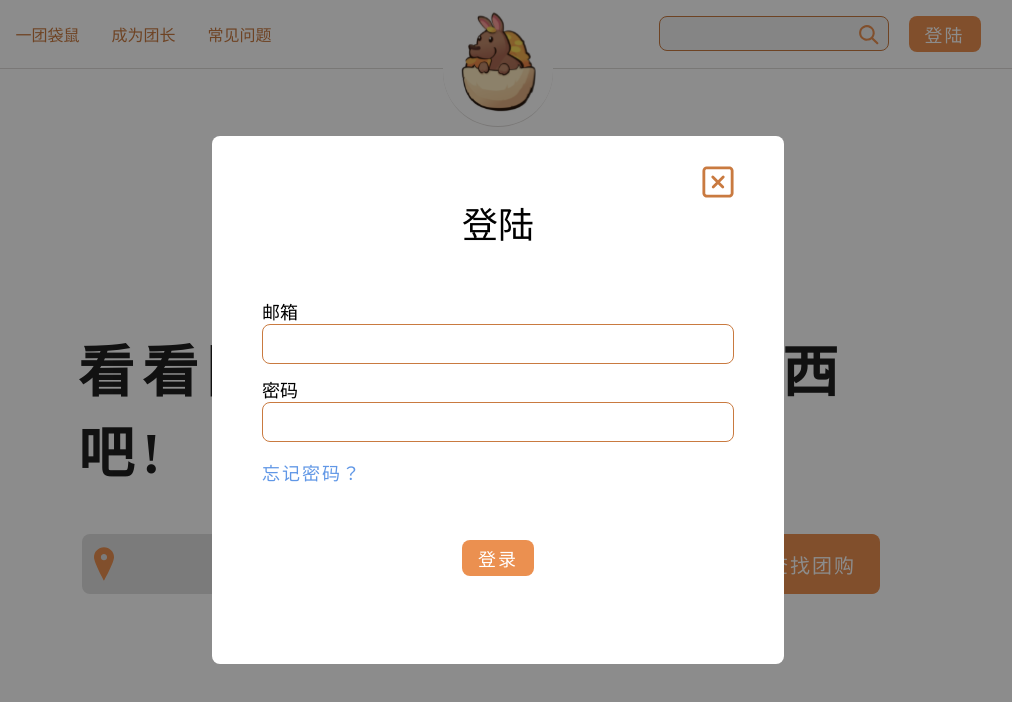
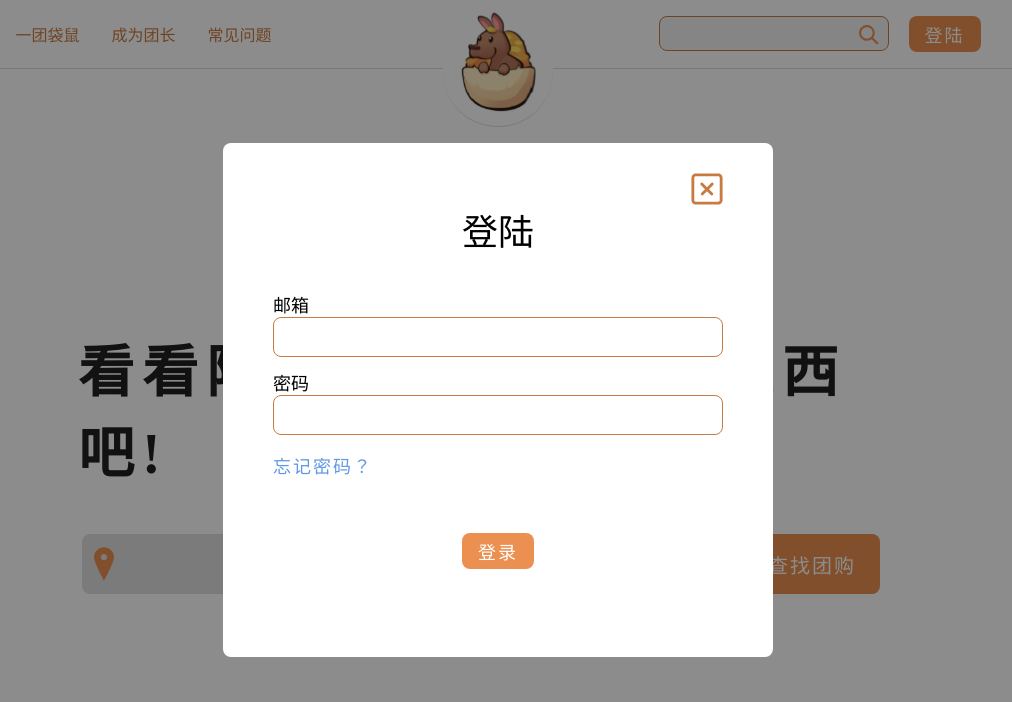
Before and after one commit to tinghuang-dev/1tds, a Next.js app: page / in a window 1280 px wide. Both pictures are taken after a click on the button "登陆". Shown: the top 702 px of the page, without its empty margins (142-1154 px from the left). Built offline with nearby package versions, Linux system fonts and the light colour scheme; a web font is replaced by a local one.

Commit message:
longzhao/modal fix (#31)
* feat(Button): add no word break to button

* fix(Modal): remove modal title margin and fix modal width

```diff
--- a/src/components/Button/Button.jsx
+++ b/src/components/Button/Button.jsx
@@ -5,6 +5,7 @@ const Button = styled.button`
   outline: none;
   border: none;
   cursor: pointer;
+  word-break: keep-all;
 
   ${(props) => ({
     sm: css`
--- a/src/components/Modal/Modal.jsx
+++ b/src/components/Modal/Modal.jsx
@@ -23,12 +23,10 @@ const Overlay = styled.div`
 
 const StyledModal = styled.div`
   background-color: white;
-  display: flex;
-  justify-content: center;
-  align-items: center;
   border-radius: 8px;
   position: relative;
   height: auto;
+  width: 550px;
 `;
 
 const CloseButton = styled.button`
@@ -45,7 +43,7 @@ const CloseButton = styled.button`
 const Title = styled.div`
   font-family: 'ZCOOL KuaiLe';
   font-size: 36px;
-  margin: 0px 200px 50px;
+  margin-bottom: 36px;
   font-weight: 400;
   text-align: center;
 `;
```
